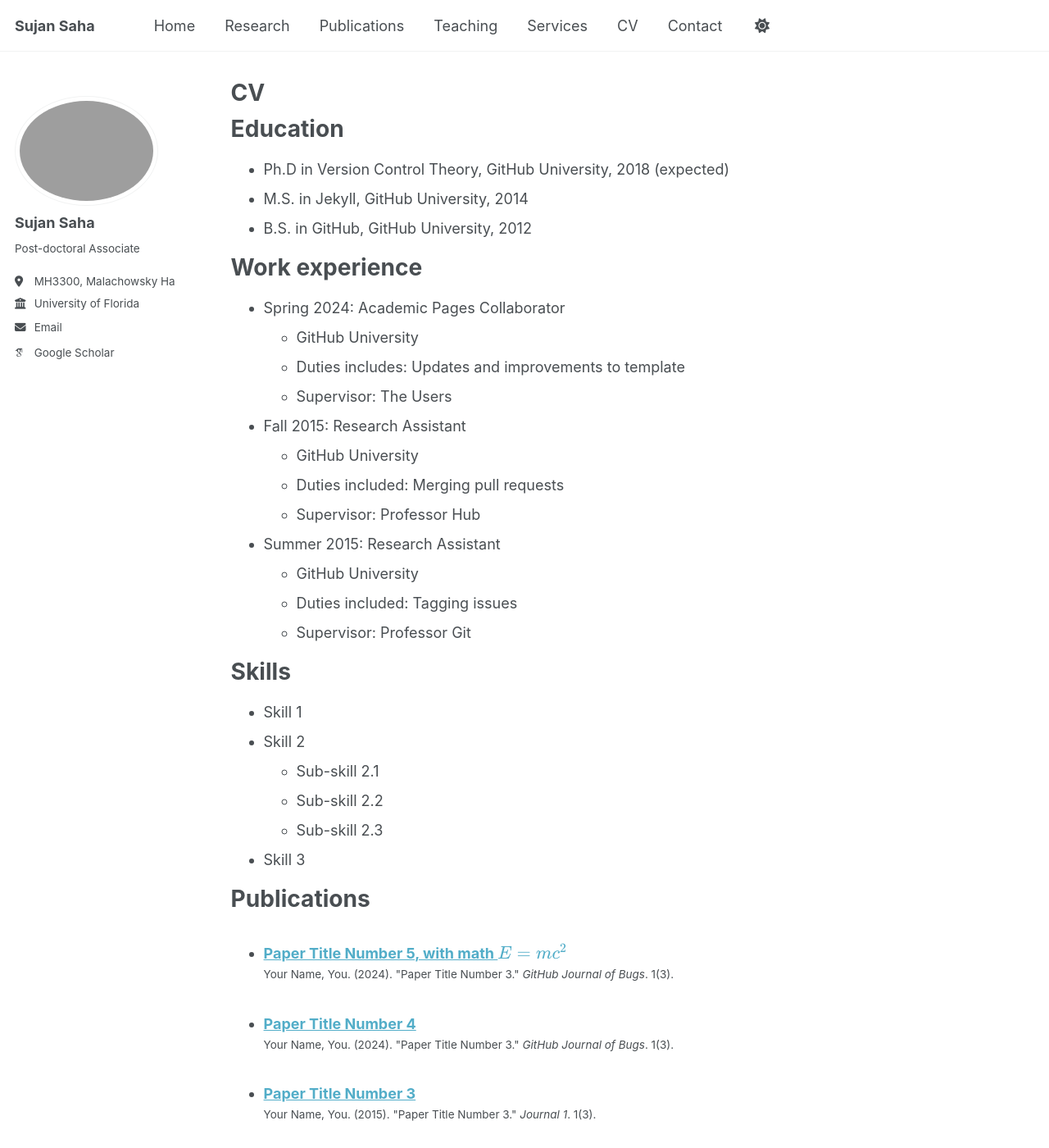
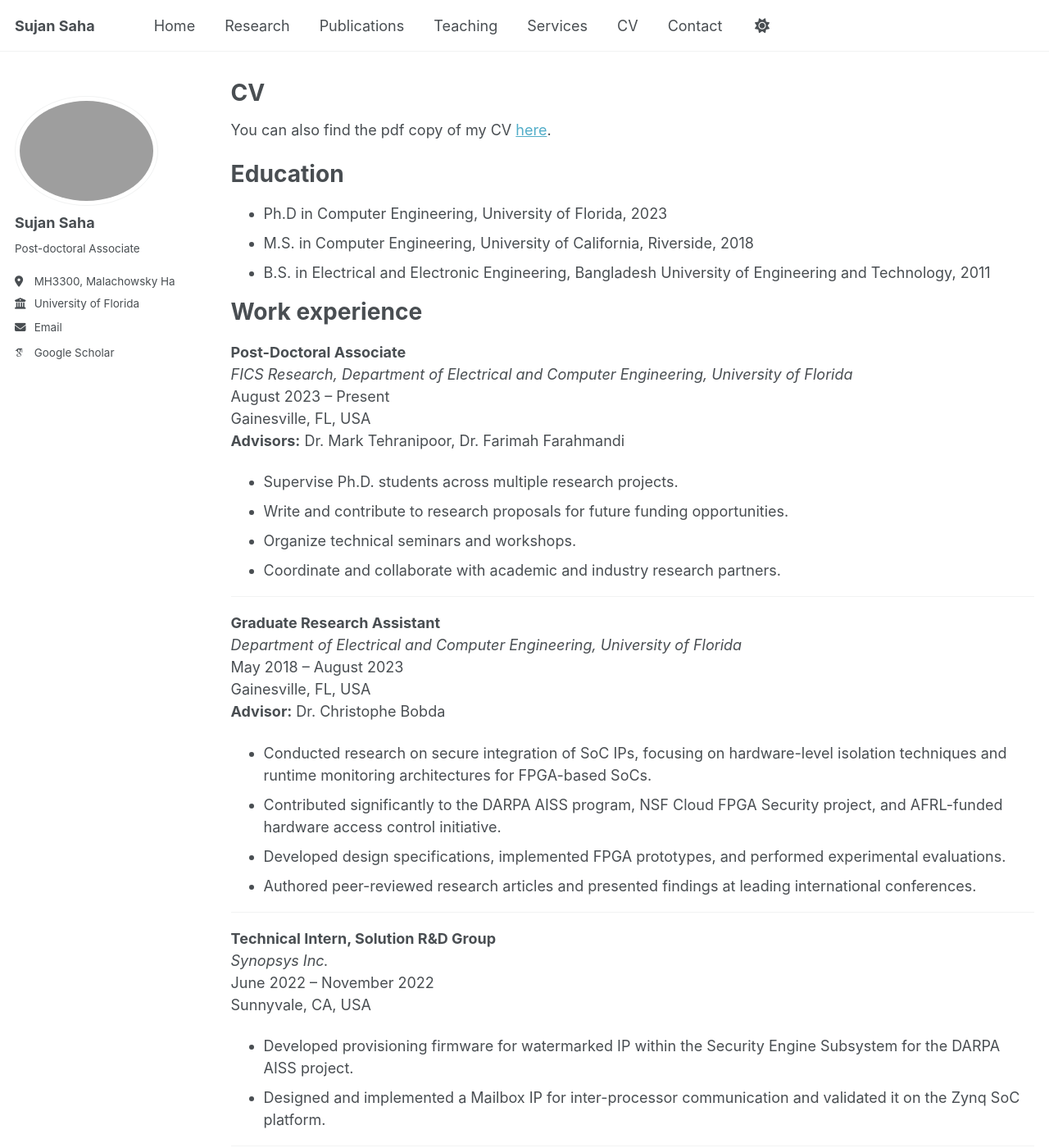
Before and after one commit to Sujansaha05/Sujansaha05.github.io, a Jekyll site: the page built from _pages/cv.md, in a window 1280 px wide and 1400 px high. Shown: the whole window at 82% size. Built offline with Jekyll 4.4.1, drawn with Linux system fonts in a browser that asks for light colours; some web fonts are replaced; a script that is not in the unit is left out; some of the changed text lies outside the part shown.

Commit message:
rest of the things updated

```diff
--- a/_pages/cv.md
+++ b/_pages/cv.md
@@ -9,56 +9,84 @@ redirect_from:
 
 {% include base_path %}
 
+You can also find the pdf copy of my CV [here](/assets/slides/Sujan_CV.pdf).
+
 Education
 ======
-* Ph.D in Version Control Theory, GitHub University, 2018 (expected)
-* M.S. in Jekyll, GitHub University, 2014
-* B.S. in GitHub, GitHub University, 2012
+* Ph.D in Computer Engineering, University of Florida, 2023
+* M.S. in Computer Engineering, University of California, Riverside, 2018
+* B.S. in Electrical and Electronic Engineering, Bangladesh University of Engineering and Technology, 2011
 
 Work experience
 ======
-* Spring 2024: Academic Pages Collaborator
-  * GitHub University
-  * Duties includes: Updates and improvements to template
-  * Supervisor: The Users
+**Post-Doctoral Associate**
+*FICS Research, Department of Electrical and Computer Engineering, University of Florida*
+August 2023 – Present\
+Gainesville, FL, USA
+**Advisors:** Dr. Mark Tehranipoor, Dr. Farimah Farahmandi
 
-* Fall 2015: Research Assistant
-  * GitHub University
-  * Duties included: Merging pull requests
-  * Supervisor: Professor Hub
+- Supervise Ph.D. students across multiple research projects.
+- Write and contribute to research proposals for future funding opportunities.
+- Organize technical seminars and workshops.
+- Coordinate and collaborate with academic and industry research partners.
 
-* Summer 2015: Research Assistant
-  * GitHub University
-  * Duties included: Tagging issues
-  * Supervisor: Professor Git
+---
 
-Skills
+**Graduate Research Assistant**
+*Department of Electrical and Computer Engineering, University of Florida*
+May 2018 – August 2023\
+Gainesville, FL, USA
+**Advisor:** Dr. Christophe Bobda
+
+- Conducted research on secure integration of SoC IPs, focusing on hardware-level isolation techniques and runtime monitoring architectures for FPGA-based SoCs.
+- Contributed significantly to the DARPA AISS program, NSF Cloud FPGA Security project, and AFRL-funded hardware access control initiative.
+- Developed design specifications, implemented FPGA prototypes, and performed experimental evaluations.
+- Authored peer-reviewed research articles and presented findings at leading international conferences.
+
+---
+
+**Technical Intern, Solution R&D Group**
+*Synopsys Inc.*
+June 2022 – November 2022\
+Sunnyvale, CA, USA
+
+- Developed provisioning firmware for watermarked IP within the Security Engine Subsystem for the DARPA AISS project.
+- Designed and implemented a Mailbox IP for inter-processor communication and validated it on the Zynq SoC platform.
+
+---
+
+**Design Engineering Intern, DFX Silicon Design**
+*Xilinx Inc. (now AMD Xilinx)*
+June 2021 – December 2021\
+San Jose, CA, USA
+
+- Developed software tools in Perl to automate debugging and testing workflows for Xilinx FPGA devices.
+
+
+Talks and Demo
 ======
-* Skill 1
-* Skill 2
-  * Sub-skill 2.1
-  * Sub-skill 2.2
-  * Sub-skill 2.3
-* Skill 3
 
-Publications
-======
-  <ul>{% for post in site.publications reversed %}
-    {% include archive-single-cv.html %}
-  {% endfor %}</ul>
+* **Lasp: LLM Assisted Security Property Generation for SoC Verification**
+  Avinash Ayalasomayajula, Rui Guo, Jingbo Zhou, Sujan Kumar Saha, Farimah Farahmandi
+  Oral presentation, [International Symposium on Machine Learning for CAD (MLCAD), 2024](https://mlcad.org/symposium/2024/)
 
-Talks
-======
-  <ul>{% for post in site.talks reversed %}
-    {% include archive-single-talk-cv.html  %}
-  {% endfor %}</ul>
+* **A Hardware Software Framework for System on FPGA Security**
+  Sujan Kumar Saha, Christophe Bobda
+  Oral presentation, [Security for Custom Computing Machine (SCCM) Workshop, 2023](https://sccm-workshop.github.io/archive/2023/)
 
-Teaching
-======
-  <ul>{% for post in site.teaching reversed %}
-    {% include archive-single-cv.html %}
-  {% endfor %}</ul>
+* **Metrics for Assessing Security of System on Chip**
+  Sujan Kumar Saha, Joel Mandebi Mbongue, Christophe Bobda
+  Open poster, [IEEE International Symposium on Hardware Oriented Security and Trust (HOST), 2022](http://www.hostsymposium.org/host2022/index2022.php)
 
-Service and leadership
-======
-* Currently signed in to 43 different slack teams
+* **System Level Design of Secure System on Chips**
+  Sujan Kumar Saha, Christophe Bobda
+  Open demo, [Technical Demo Conference (TDC), 2021, Florida Institute of Cybersecurity (FICS)](https://fics.institute.ufl.edu/outreach/conferences/2021-fics-research-tdc-ii/program/)
+
+* **MeXT SE A Design Tool to Generate Secure MPSoCs**
+  Md Jubaer Hossain Pantho, Sujan Kumar Saha, Christophe Bobda
+  Open demo, [IEEE International Symposium on Hardware Oriented Security and Trust (HOST), 2020](http://www.hostsymposium.org/host2020/index2020.php)
+
+* **FPGA Accelerated Embedded System Security Through Hardware Isolation**
+  Sujan Kumar Saha, Christophe Bobda
+  Oral presentation, [Asian Hardware Oriented Security and Trust (AsianHOST), 2020](https://www.asianhost.org/2020/)
+  Open poster, [Annual Warren B Nems IoT Conference, 2019, University of Florida](https://iot.institute.ufl.edu/events/nelms-iot-annual-conference-2019/)
--- a/assets/css/main.scss
+++ b/assets/css/main.scss
@@ -258,3 +258,17 @@
     /*margin-right: 2%;
     /* border: 1px solid #ccc; /* Optional: adds a border for visibility */
 }
+
+.service-section {
+  margin-top: 20px;
+}
+
+.service-list {
+  list-style-type: disc;
+  padding-left: 20px;
+}
+
+.service-list li {
+  margin-bottom: 14px;
+  line-height: 1.45;
+}
```
Also changed, not shown: _pages/contact.html (+21 -5 lines), _pages/services_sujan.html (+56 -4 lines), 3 other files.
